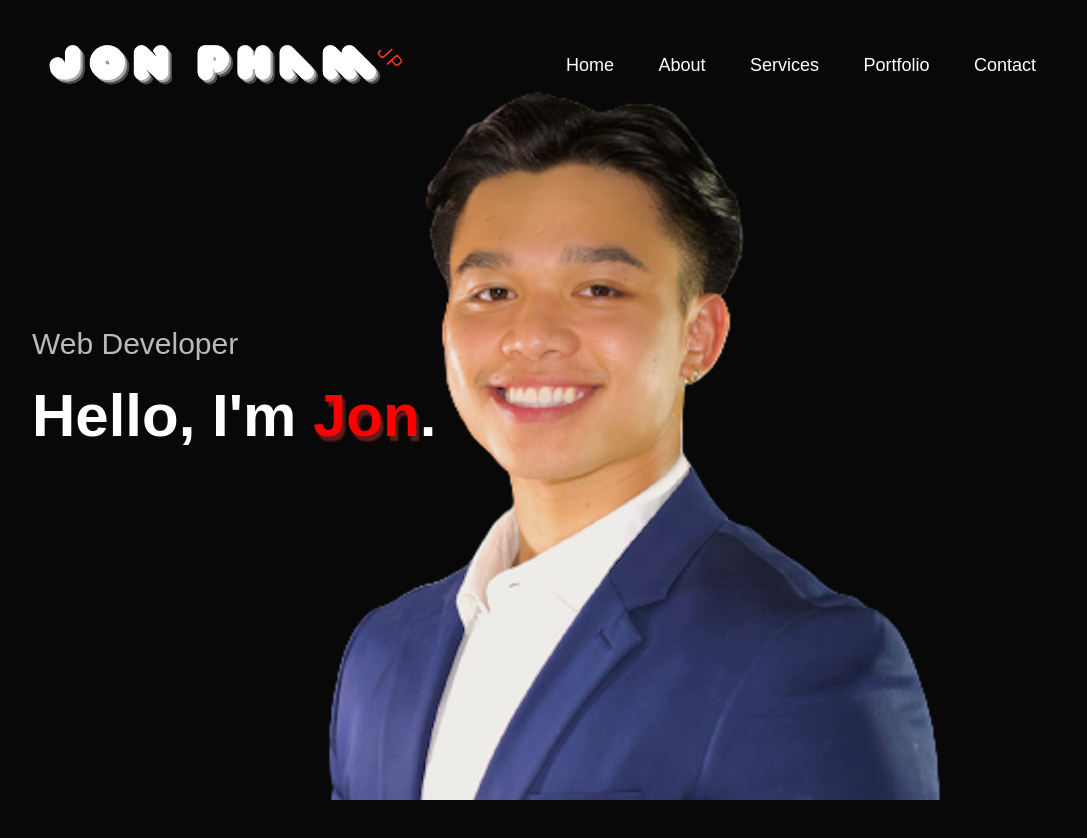
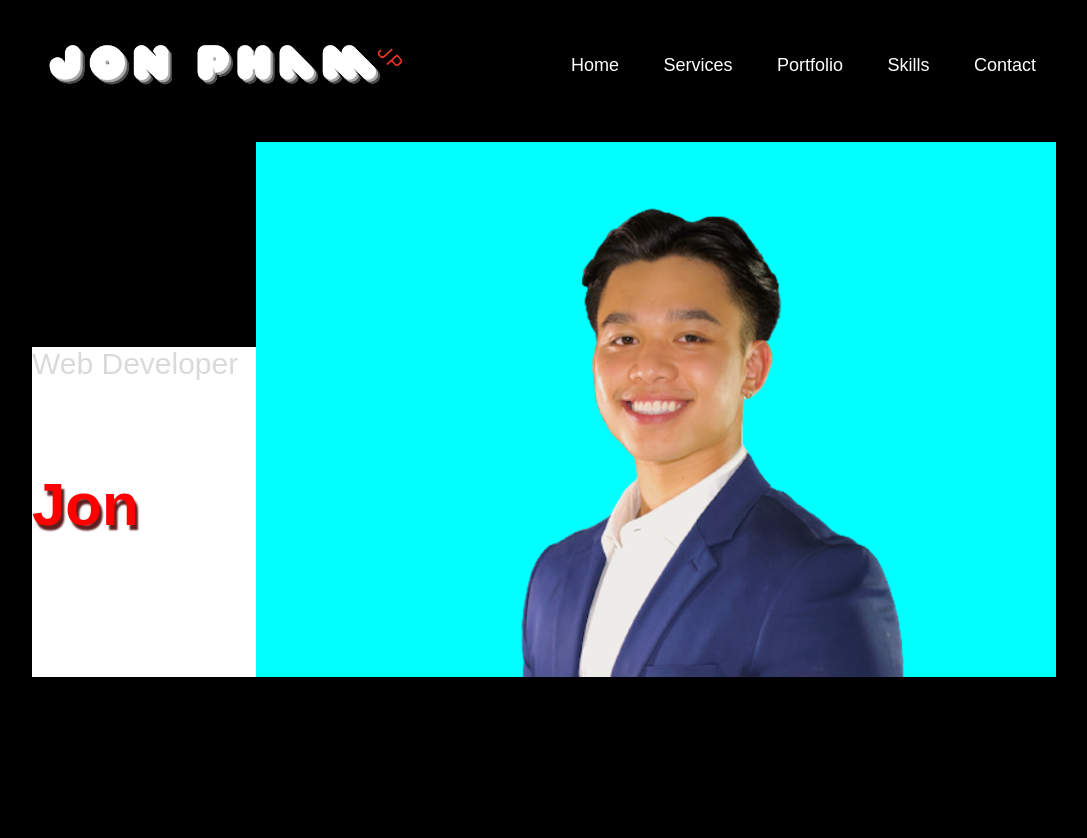
Before and after one commit to jonphamm/Portfolio, a plain HTML site: page index.html in a window 1280 px wide. Shown: the whole page, without its empty margins (96-1183 px from the left). Before the commit the page ends 800 px from the top, so only its background shows below. Drawn offline with Linux system fonts and the light colour scheme.

Commit message:
Create flex box for intro

```diff
--- a/index.html
+++ b/index.html
@@ -10,20 +10,26 @@
 </head>
 <body>
     <div id="header">
-        <div class="container">
         <nav>
             <img src="images/Logo 2 Trans.png" class="logo" style="width: 400px; height: 100%">
             <ul>
                 <li><a href="#">Home</a></li>
-                    <li><a href="#">About</a></li>
                 <li><a href="#">Services</a></li>
                 <li><a href="#">Portfolio</a></li>
+                <li><a href="#">Skills</a></li>
                 <li><a href="#">Contact</a></li>
             </ul>
         </nav>
+        <div class="container">
+            <div class="intro-left">
                 <div class="header-text">
-                <p style="color: rgb(187, 186, 186);">Web Developer</p>
-                <h1>Hello, I'm <span>Jon</span>.</h1>
+                    <p style="color: rgb(218, 218, 218);">Web Developer</p>
+                    <h1>Hi, I'm <span>Jon</span><br>from Florida.</h1>
+                    <!-- <p>I'm a hobbyist<br>looking to advance towards the<br>professional sector of<br>Web Development.</p> -->
+                </div>
+            </div>
+            <div class="intro-right">
+                <img src="images/Professional Headshot No BG.png">
             </div>
         </div>
     </div>
--- a/styles.css
+++ b/styles.css
@@ -3,23 +3,12 @@
     padding: 0;
     font-family: 'Poppins', sans-serif;
     box-sizing: border-box; /* tells browser to account for any border & padding in the values you specify for an element's width & height */
+    scroll-behavior: smooth;
 }
 
 body {
-    background: #080808;
+    background: #000000;
     color: #fff;
-}
-
-#header {
-    width: 100%;
-    height: 100vh;
-    background-image: url(images/Professional\ Headshot\ No\ BG.png);
-    background-size: cover;
-    background-position: center;
-}
-
-.container {
-    padding: 10px 10%;
 }
 
 nav {
@@ -27,6 +16,7 @@ nav {
     justify-content: space-between;
     align-items: center;
     flex-wrap: wrap;
+    padding: 10px 10%;
 }
 
 nav ul li {
@@ -59,20 +49,37 @@ nav ul li a:hover::after {
 }
 
 nav ul li a:hover {
-    color: rgb(253, 253, 166);
+    color: rgb(255, 255, 0);
 }
 
-.header-text {
+
+.container {
+    padding: 10px 10%;
+    display: flex;
+}
+
+.intro-left {
     margin-top: 20%;
     font-size: 30px;
+    background-color: white;
 }
 
-.header-text h1 {
+.intro-left h1 {
     font-size: 60px;
     margin-top: 20px;
 }
 
-.header-text h1 span {
+.intro-left h1 span {
     text-shadow: 3px 5px 2px #5f1e1e;
     color: #ff0000;
 }
+
+.intro-right {
+    display: flex;
+    flex-direction: column;
+}
+.intro-right img {
+   width: 100vh;
+   height: 100%;
+   background-color: aqua;
+}
```
Lines whose indentation alone changed are shown as unchanged.
